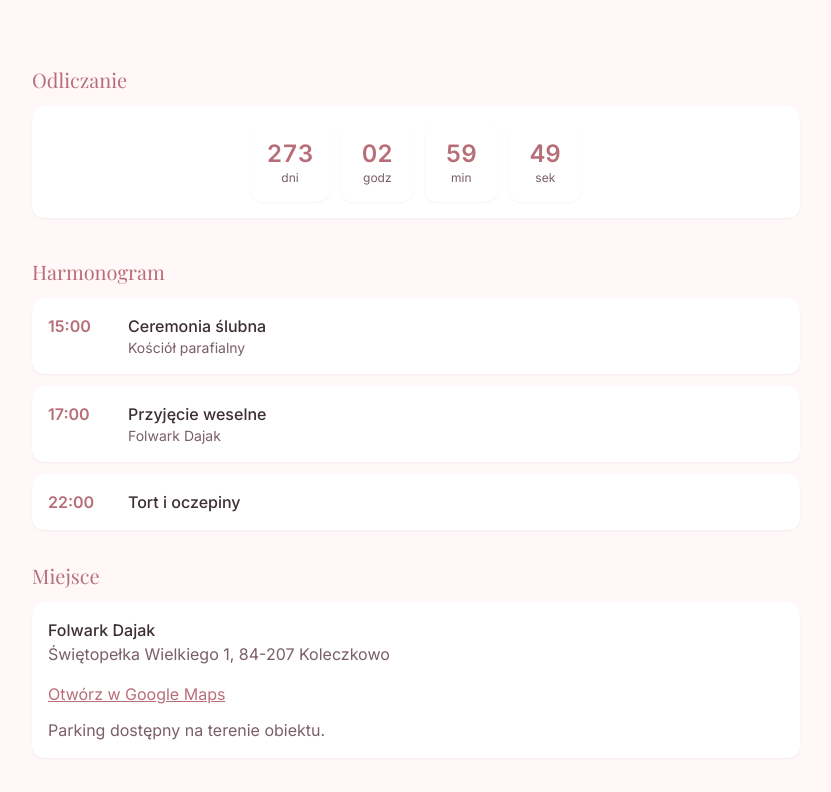
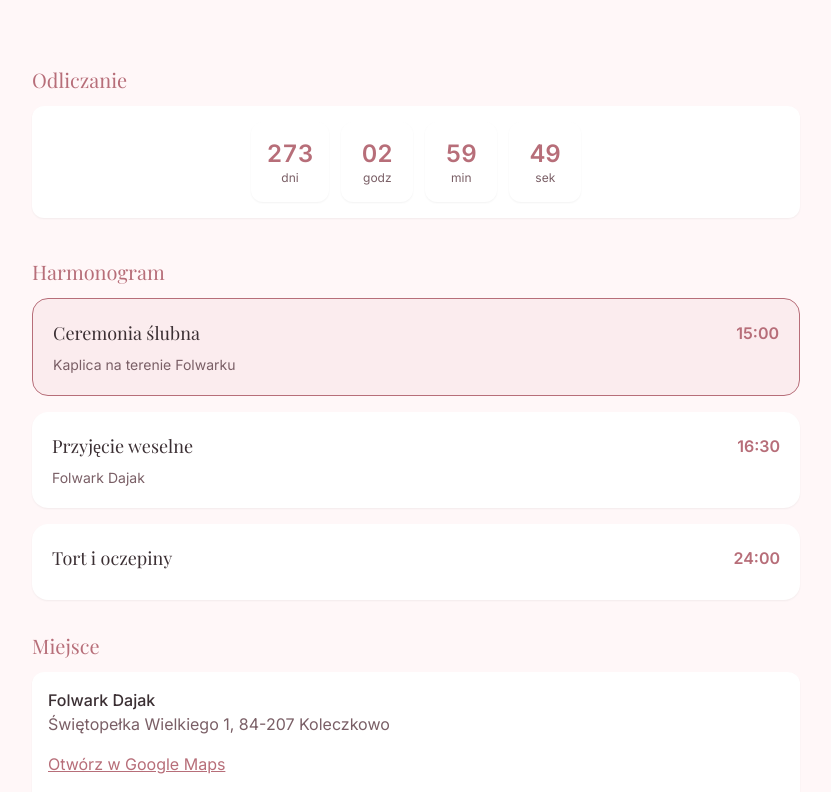
Before and after one commit to mikolaj-hirsz/wesele, a React (Vite) app: page / in a window 1280 px wide. Shown: the part 510-1302 px from the top of the page, without its empty margins (224-1055 px from the left). Built offline with nearby package versions, Linux system fonts and the light colour scheme.

Commit message:
Schedule UI improvement

```diff
--- a/src/components/Schedule.tsx
+++ b/src/components/Schedule.tsx
@@ -2,33 +2,59 @@ type ScheduleItem = {
   time: string;
   title: string;
   place?: string;
+  highlight?: boolean;
 };
 
 const ITEMS: ScheduleItem[] = [
-  { time: "15:00", title: "Ceremonia ślubna", place: "Kościół parafialny" },
-  { time: "17:00", title: "Przyjęcie weselne", place: "Folwark Dajak" },
-  { time: "22:00", title: "Tort i oczepiny" },
+  {
+    time: "15:00",
+    title: "Ceremonia ślubna",
+    place: "Kaplica na terenie Folwarku",
+    highlight: true,
+  },
+  {
+    time: "16:30",
+    title: "Przyjęcie weselne",
+    place: "Folwark Dajak",
+  },
+  {
+    time: "24:00",
+    title: "Tort i oczepiny",
+  },
 ];
 
 export default function Schedule() {
   return (
-    <div className="space-y-3">
+    <div className="space-y-4">
       {ITEMS.map(item => (
-        <article key={item.time} className="card-romantic flex gap-4">
-          <div className="w-16 font-semibold text-romantic-primary">
+        <div
+          key={item.time}
+          className={`
+            rounded-2xl p-5
+            ${item.highlight
+              ? "bg-romantic-secondary/40 border border-romantic-primary"
+              : "bg-romantic-surface shadow-sm"}
+          `}
+        >
+          {/* TITLE */}
+          <div className="flex items-center justify-between mb-2">
+            <div className="font-heading text-romantic-text text-lg">
+              {item.title}
+            </div>
+            <div className="text-romantic-primary font-semibold">
               {item.time}
             </div>
-          <div>
-            <div className="font-medium text-romantic-text">
-              {item.title}
           </div>
+
+          {/* PLACE */}
           {item.place && (
             <div className="text-sm text-muted">
               {item.place}
             </div>
           )}
+
+
         </div>
-        </article>
       ))}
     </div>
   );
```
Lines whose indentation alone changed are shown as unchanged.
